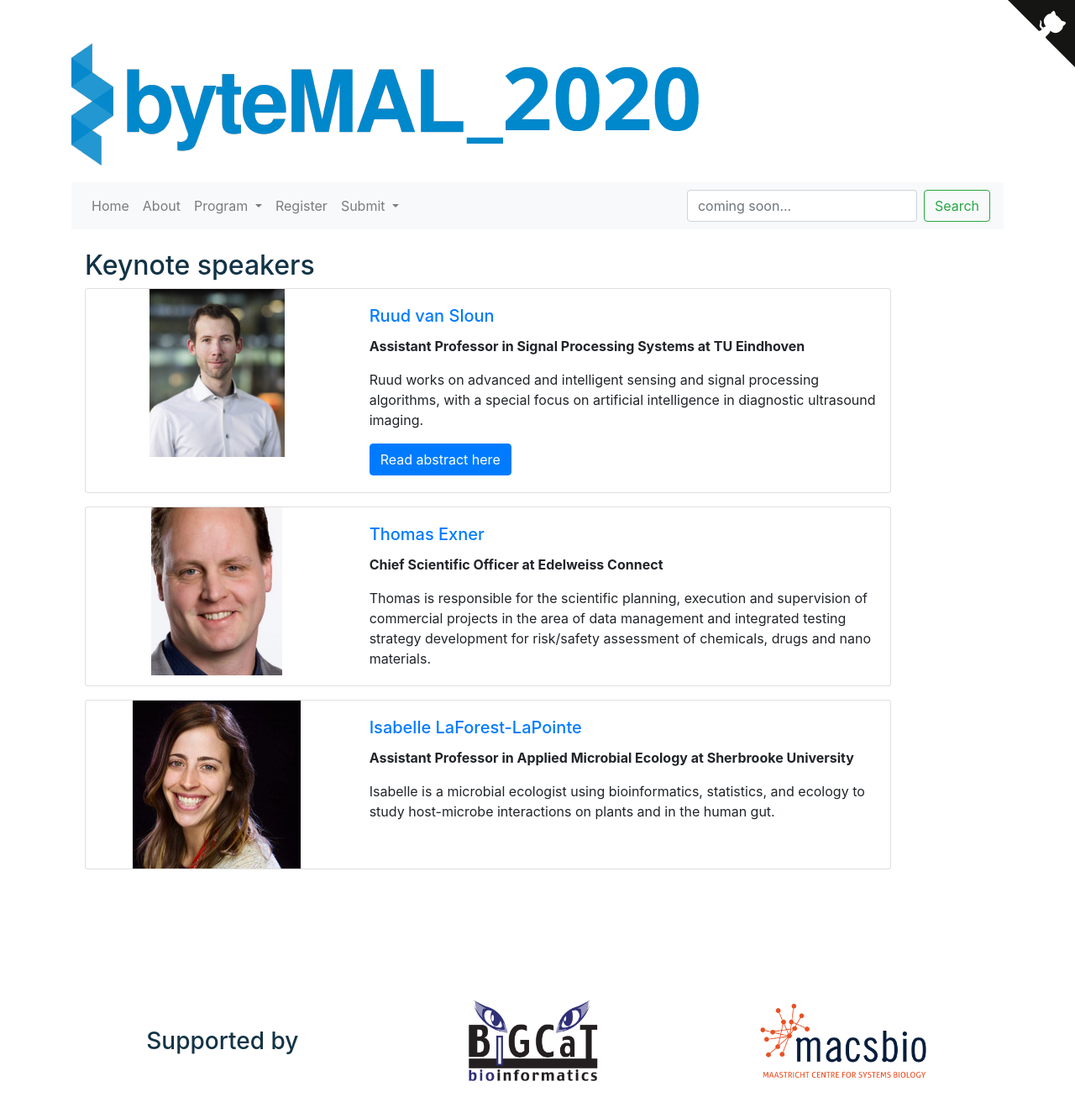
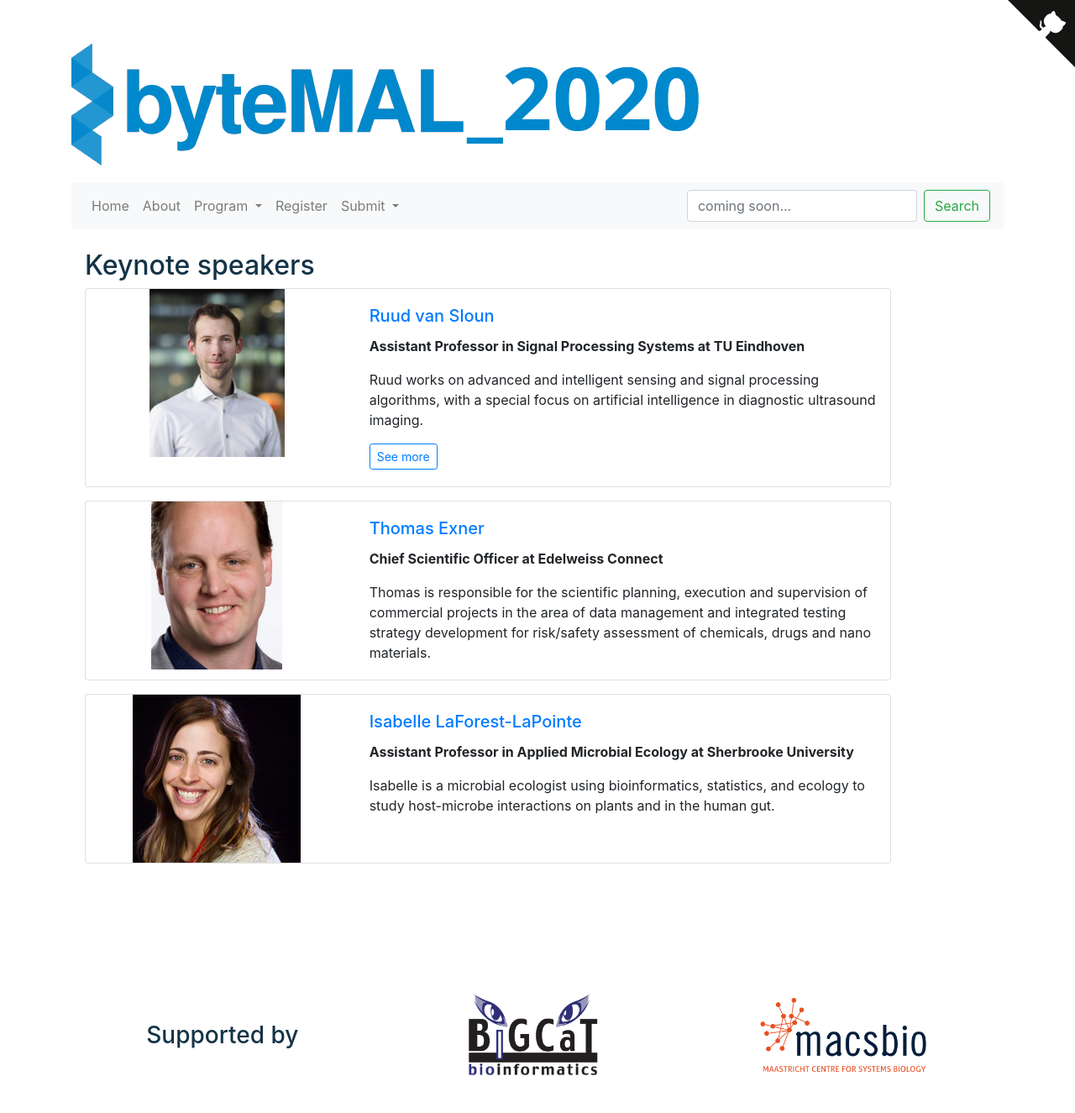
Before and after one commit to bytemal/bytemal-2020, a Jekyll site: the page built from _pages/keynotes.md, in a window 1280 px wide. Shown: the whole page at 84% size. Built offline with Jekyll 4.4.1, drawn with Linux system fonts in a browser that asks for light colours.

Commit message:
keynotes: update ruud's modal testing

```diff
--- a/_pages/keynotes.md
+++ b/_pages/keynotes.md
@@ -16,9 +16,8 @@
         <h5 class="card-title"><a href="https://www.tue.nl/en/research/researchers/ruud-van-sloun/">Ruud van Sloun</a></h5>
         <p class="card-text font-weight-bold">Assistant Professor in Signal Processing Systems at TU Eindhoven</p>
         <p class="card-text">Ruud works on advanced and intelligent sensing and signal processing algorithms, with a special focus on artificial intelligence in diagnostic ultrasound imaging.</p>
-        <!-- Button trigger modal -->
-        <button type="button" class="btn btn-primary" data-toggle="modal" data-target="#ruudModal">
-        Read abstract here
+        <button type="button" class="btn btn-outline-primary btn-sm" data-toggle="modal" data-target="#ruudModal">
+        See more
         </button>
       </div>
     </div>
@@ -59,16 +58,19 @@
 
 <!-- Ruud's Modal -->
 <div class="modal fade" id="ruudModal" tabindex="-1" role="dialog" aria-labelledby="ruudModal" aria-hidden="true">
-  <div class="modal-dialog">
+  <div class="modal-dialog .modal-dialog-scrollable .modal-dialog-centered">
     <div class="modal-content">
       <div class="modal-header">
-        <h4 class="modal-title" id="ruudModalLabel">Ruud's abstract</h4>
+        <h4 class="modal-title" id="ruudModalLabel">Ruud van Sloun's abstract</h4>
         <button type="button" class="close" data-dismiss="modal" aria-label="Close">
           <span aria-hidden="true">&times;</span>
         </button>
       </div>
       <div class="modal-body">
-        Abstract placeholder text <br><br><br> Testing testing.
+        <h6>BIO</h6>
+        <p>Ruud JG van Sloun (Member, IEEE) received the B.Sc. and M.Sc. degrees (cum laude) in electrical engineering and the Ph.D. degree (cum laude) from the Eindhoven University of Technology, Eindhoven, The Netherlands, in 2012, 2014, and 2018, respectively. Since then, he has been an Assistant Professor with the Department of Electrical Engineering at the Eindhoven University of Technology and since January 2020 a Kickstart-AI fellow at Philips Research, Eindhoven. From 2019-2020 he was also a Visiting Professor with the Department of Mathematics and Computer Science at the Weizmann Institute of Science, Rehovot, Israel. He is a NWO Rubicon laurate and received a Google Faculty Research Award in 2020. His current research interests include artificial intelligence and deep learning for front-end (ultrasound) signal processing, model-based deep learning, compressed sensing, ultrasound imaging, and probabilistic signal and image analysis.</p>
+        <h6>ABSTRACT</h6>
+        <p>His talk will elaborate on deep learning strategies in ultrasound systems, from the front-end to advanced applications, thereby discussing the possible impact of deep learning methodologies on many aspects of ultrasound imaging. In particular, it will outline methods that lie at the interface of signal acquisition and machine learning, exploiting both data structure (e.g. sparsity in some domain) and data dimensionality (big data) already at the raw radio-frequency channel stage. Several illustrative examples will be given, covering efficient and effective deep learning solutions for adaptive beamforming and adaptive spectral Doppler through artificial agents, learning of compressive encodings for color Doppler, and a framework for structured signal recovery by learning fast approximations of iterative minimization problems, with applications to clutter suppression and super-resolution ultrasound. These emerging technologies may have a considerable impact on ultrasound imaging, showing promise across key components in the receive processing chain.</p>
       </div>
       <div class="modal-footer">
         <button type="button" class="btn btn-secondary" data-dismiss="modal">Close</button>
```
